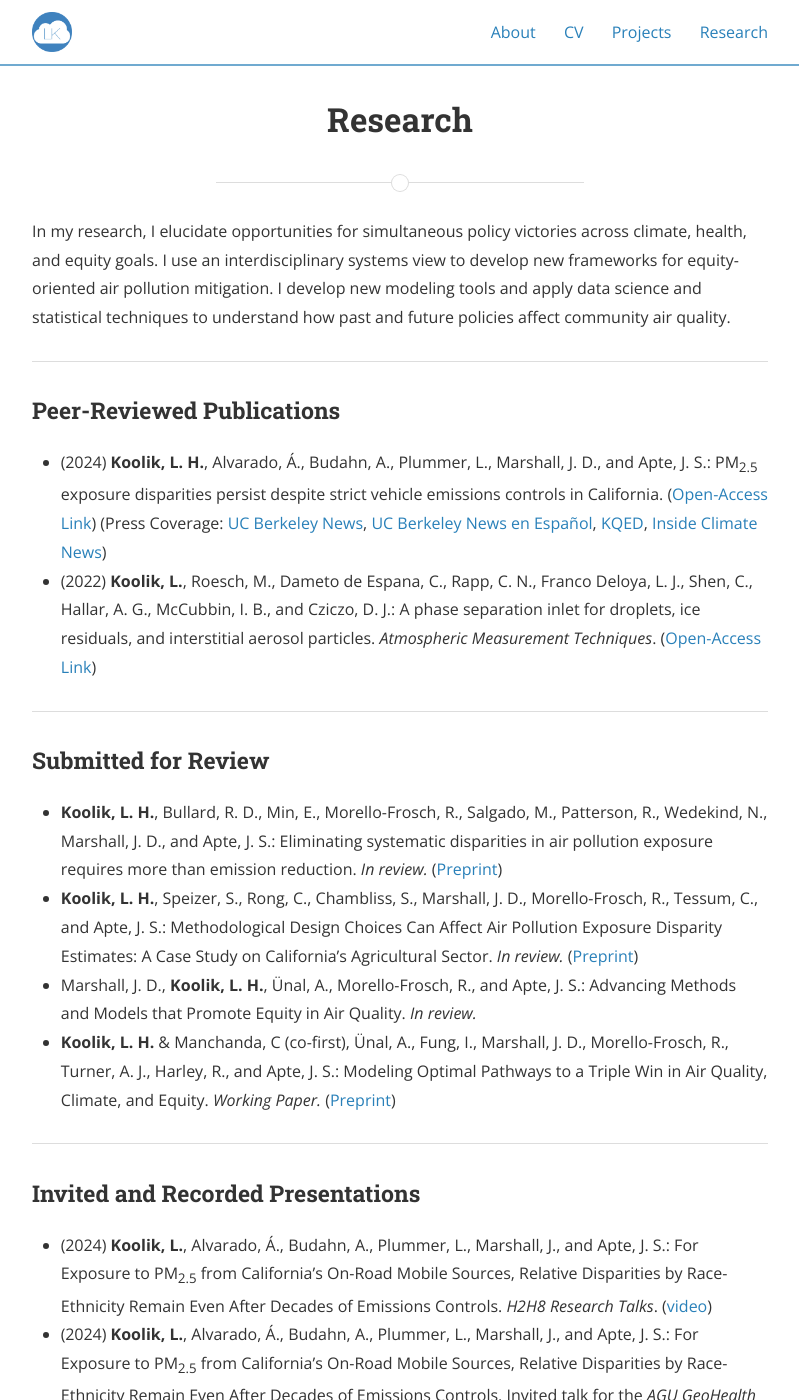
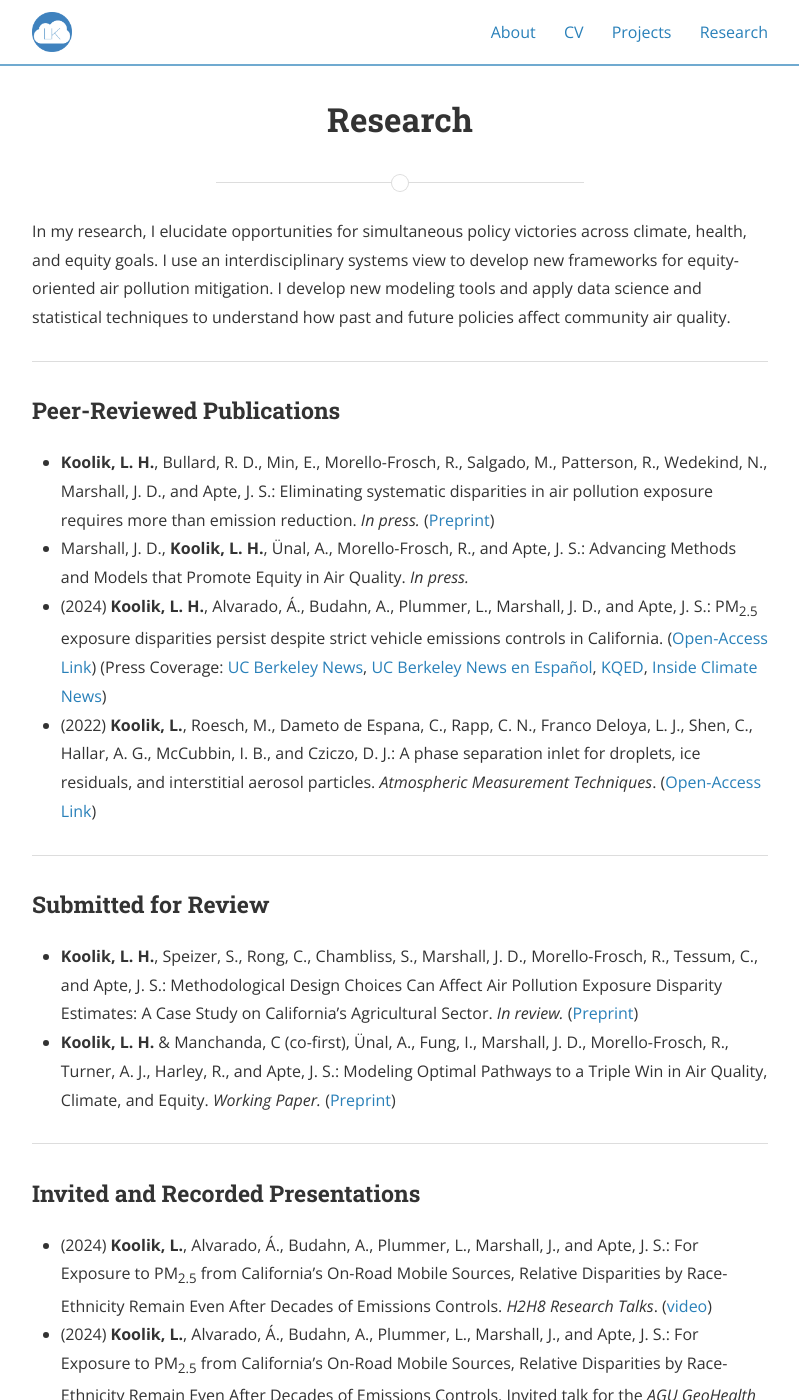
Before and after one commit to lkoolik/lkoolik.github.io, a Jekyll site: the page built from research.md, in a window 1280 px wide and 1400 px high. Shown: the whole window, without its empty margins (240-1039 px from the left). Built offline with Jekyll 4.4.1, drawn with Linux system fonts in a browser that asks for light colours; nearby versions of some CDN libraries; some of the changed lines change nothing that is shown.

Commit message:
Update research.md

```diff
--- a/research.md
+++ b/research.md
@@ -12,6 +12,8 @@
 
 <h3>Peer-Reviewed Publications</h3>
 <ul>
+  <li><b>Koolik, L. H.</b>, Bullard, R. D., Min, E., Morello-Frosch, R., Salgado, M., Patterson, R., Wedekind, N., Marshall, J. D., and Apte, J. S.: Eliminating systematic disparities in air pollution exposure requires more than emission reduction. <i>In press.</i> (<a href="https://doi.org/10.26434/chemrxiv-2025-793ps">Preprint</a>) </li>
+  <li>Marshall, J. D., <b>Koolik, L. H.</b>, Ünal, A., Morello-Frosch, R., and Apte, J. S.: Advancing Methods and Models that Promote Equity in Air Quality. <i>In press.</i> </li>
   <li>(2024) <b>Koolik, L. H.</b>, Alvarado, Á., Budahn, A., Plummer, L., Marshall, J. D., and Apte, J. S.: PM<sub>2.5</sub> exposure disparities persist despite strict vehicle emissions controls in California. (<a href="https://doi.org/10.1126/sciadv.adn8544">Open-Access Link</a>) (Press Coverage: <a href="https://news.berkeley.edu/2024/09/11/california-has-dramatically-improved-its-air-quality-but-racial-disparities-persist/">UC Berkeley News</a>, <a href="https://news.berkeley.edu/2024/09/13/california-ha-mejorado-la-calidad-del-aire-pero-persisten-las-desigualdades-raciales-etnicas/">UC Berkeley News en Español</a>, <a href="https://www.kqed.org/science/1994307/californians-are-breathing-far-less-vehicle-pollution-but-disparities-are-widening">KQED</a>, <a href="https://insideclimatenews.org/news/11092024/california-vehicle-emissions-exposure-disparity/">Inside Climate News</a>)</li>
   <li>(2022) <b>Koolik, L.</b>, Roesch, M., Dameto de Espana, C., Rapp, C. N., Franco Deloya, L. J., Shen, C., Hallar, A. G., McCubbin, I. B., and Cziczo, D. J.: A phase separation inlet for droplets, ice residuals, and interstitial aerosol particles. <i> Atmospheric Measurement Techniques</i>. (<a href="https://doi.org/10.5194/amt-15-3213-2022">Open-Access Link</a>)</li>
 </ul>
@@ -20,9 +22,7 @@
 
 <h3>Submitted for Review</h3>
 <ul>
-  <li><b>Koolik, L. H.</b>, Bullard, R. D., Min, E., Morello-Frosch, R., Salgado, M., Patterson, R., Wedekind, N., Marshall, J. D., and Apte, J. S.: Eliminating systematic disparities in air pollution exposure requires more than emission reduction. <i>In review.</i> (<a href="https://doi.org/10.26434/chemrxiv-2025-793ps">Preprint</a>) </li>
   <li><b>Koolik, L. H.</b>, Speizer, S., Rong, C., Chambliss, S., Marshall, J. D., Morello-Frosch, R., Tessum, C., and Apte, J. S.: Methodological Design Choices Can Affect Air Pollution Exposure Disparity Estimates: A Case Study on California’s Agricultural Sector. <i>In review.</i> (<a href="https://doi.org/10.26434/chemrxiv-2025-jcdnz">Preprint</a>) </li>
-  <li>Marshall, J. D., <b>Koolik, L. H.</b>, Ünal, A., Morello-Frosch, R., and Apte, J. S.: Advancing Methods and Models that Promote Equity in Air Quality. <i>In review.</i> </li>
   <li><b>Koolik, L. H.</b> & Manchanda, C (co-first), Ünal, A., Fung, I., Marshall, J. D., Morello-Frosch, R., Turner, A. J., Harley, R., and Apte, J. S.: Modeling Optimal Pathways to a Triple Win in Air Quality, Climate, and Equity. <i>Working Paper.</i> (<a href="https://doi.org/10.26434/chemrxiv-2025-c6sn4">Preprint</a>)</li>
 </ul>
 
```
